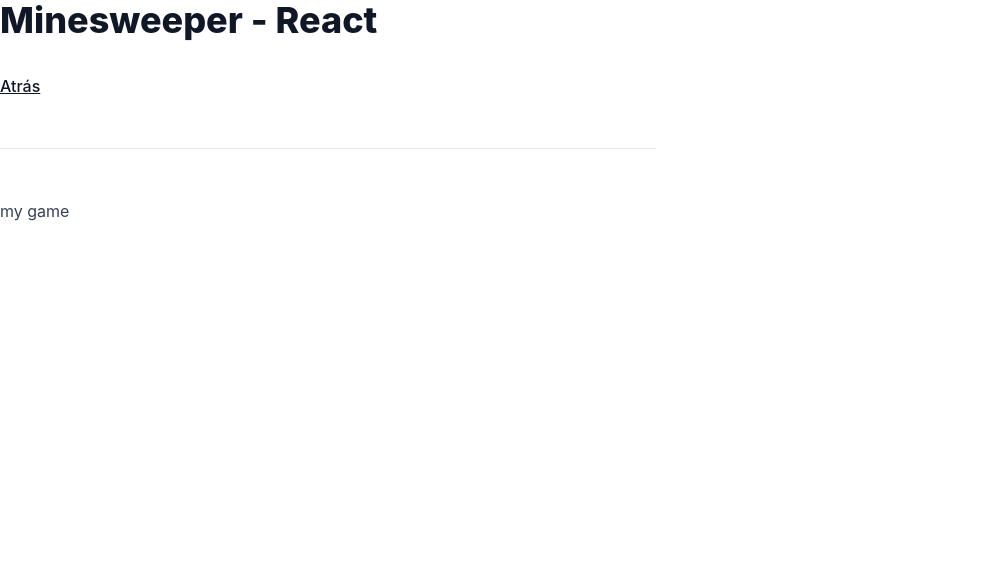
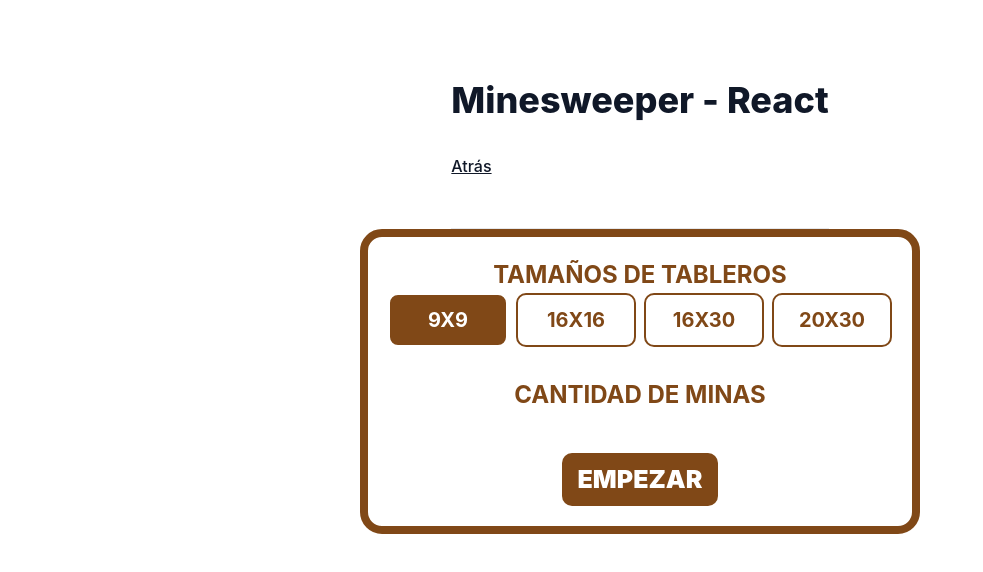
Before and after one commit to eduard02-coder/minesweeper-react, a React (Vite) app: page /game in a window 1280 px wide. Shown: the top 572 px of the page, without its empty margins (0-983 px from the left). Built offline with nearby package versions, Linux system fonts and the light colour scheme.

Commit message:
important change on settings component after this commit

```diff
--- a/package.json
+++ b/package.json
@@ -15,6 +15,7 @@
     "react": "^19.2.8",
     "react-dom": "^19.2.8",
     "react-router-dom": "^7.18.3",
+    "tailwind-merge": "^3.6.0",
     "tailwindcss": "^4.3.3"
   },
   "devDependencies": {
--- a/src/App.jsx
+++ b/src/App.jsx
@@ -1,15 +1,24 @@
 import { Routes, Route } from 'react-router-dom';
 import Landing from './components/pages/Landing';
-import Game from './components/pages/Game';
+import GamePage from './components/pages/GamePage';
 
 function App() {
   return (
-    <div className="prose ">
+    <div
+      className="
+        max-w-none
+        py-20
+        flex
+        flex-col
+        justify-center
+        items-center
+      "
+    >
       <title>Minesweeper - React</title>
 
       <Routes>
         <Route path="/" element={<Landing />} />
-        <Route path="/game" element={<Game />} />
+        <Route path="/game" element={<GamePage />} />
       </Routes>
     </div>
   );
--- /dev/null
+++ b/src/components/components/Button.jsx
@@ -0,0 +1,28 @@
+import { twMerge } from 'tailwind-merge';
+
+const Button = ({
+  children,
+  onClick = () => {},
+  className = '',
+  style = {},
+}) => {
+  return (
+    <button
+      onClick={onClick}
+      className={twMerge(`
+        cursor-pointer
+        bg-gray-600
+        py-2
+        px-4
+        text-white
+        rounded-sm
+        ${className}
+        `)}
+      style={style}
+    >
+      {children}
+    </button>
+  );
+};
+
+export default Button;
--- a/src/components/components/Link.jsx
+++ b/src/components/components/Link.jsx
@@ -1,8 +1,9 @@
 import { Link as ReactLink } from 'react-router-dom';
+import { twMerge } from 'tailwind-merge';
 
-const Link = ({ to, children }) => {
+const Link = ({ to, children, className }) => {
   return (
-    <ReactLink className="hover:text-red-700 hover:underline" to={to}>
+    <ReactLink className={twMerge(`hover:text-red-700 ${className}`)} to={to}>
       {children}
     </ReactLink>
   );
--- /dev/null
+++ b/src/components/components/List.jsx
@@ -0,0 +1,15 @@
+import { twMerge } from 'tailwind-merge';
+
+const List = ({ items, className = '' }) => {
+  return (
+    <ul className={twMerge(`m-0 p-0 ${className}`)}>
+      {items.map((elem, index) => (
+        <li className="m-0 p-0" key={index}>
+          {elem}
+        </li>
+      ))}
+    </ul>
+  );
+};
+
+export default List;
--- /dev/null
+++ b/src/components/components/Minesweeper/Game.jsx
@@ -0,0 +1,6 @@
+function Game(chosenSettings) {
+  console.log(chosenSettings);
+  return <>hola</>;
+}
+
+export default Game;
--- /dev/null
+++ b/src/components/components/Minesweeper/Minesweeper.jsx
@@ -0,0 +1,15 @@
+import Settings from './Settings';
+import Game from './Game';
+import { useState } from 'react';
+
+function Minesweeper() {
+  const [settingsSelect, setSettingsSelect] = useState({ ready: false });
+
+  console.log(settingsSelect);
+  if (!settingsSelect.ready) {
+    return <Settings select={settingsSelect} selectFunc={setSettingsSelect} />;
+  }
+  return <Game chosenSettings={settingsSelect} />;
+}
+
+export default Minesweeper;
--- /dev/null
+++ b/src/components/components/Minesweeper/Settings.jsx
@@ -0,0 +1,132 @@
+import settingsFile from './settings.json';
+import List from '../List';
+import Button from '../Button';
+import { useState } from 'react';
+
+const getSettings = (settings) => {
+  const length = settings.length;
+  const newList = [];
+
+  for (let i = 0; i < length; i++) {
+    newList.push({ ...settings[i], id: i, selected: false });
+    settings[i].mineOptions = settings[i].mineOptions.map((elem) => {
+      return { mines: elem, selected: false };
+    });
+  }
+  newList[0].selected = true;
+  newList[0].mineOptions[0] = true;
+  return newList;
+};
+
+function Settings({ select, selectFunc }) {
+  const settingsList = getSettings(settingsFile);
+  const [mineOptions, setMineOptions] = useState([]);
+  const [settingsState, setSettingsState] = useState(settingsList);
+
+  const getBoardSizeItems = (settingsList) => {
+    const boardSelectHandler = (id) => {
+      const selectedItem = settingsList.find((elem) => elem.id === id);
+
+      // --- retrieve info
+      selectFunc({
+        ...select,
+        cols: selectedItem.boardSize.cols,
+        rows: selectedItem.boardSize.rows,
+      });
+
+      // --- mine options array setup ---
+      const mOptions = selectedItem.mineOptions.map((elem) => {
+        return { mines: elem, selected: false };
+      });
+      setMineOptions(mOptions);
+
+      // --- selected button styling ---
+      settingsList.forEach((elem) => {
+        elem.selected = false;
+      });
+      selectedItem.selected = true;
+    };
+
+    return settingsList.map((elem) => {
+      let selectedStyle = '';
+      if (elem.selected) {
+        selectedStyle = 'text-white bg-[rgb(128,72,23)]';
+      }
+
+      return (
+        <Button
+          className={`w-30 py-2.5 text-[20px] bg-white text-[rgb(128,72,23)] border-2 rounded-[10px] ${selectedStyle}`}
+          onClick={() => boardSelectHandler(elem.id)}
+        >
+          {`${elem.boardSize.rows}X${elem.boardSize.cols}`}
+        </Button>
+      );
+    });
+  };
+
+  const boardSizeItems = getBoardSizeItems(settingsState);
+
+  const mineOptionsItems = mineOptions.map((elem) => {
+    const mineSelectHandler = () => {
+      // --- retrieve info
+      selectFunc({
+        ...select,
+        mines: elem.mines,
+      });
+    };
+    return (
+      <Button
+        className={`w-30 py-2.5 text-[20px] bg-white text-[rgb(128,72,23)] border-2 rounded-[10px]`}
+        onClick={mineSelectHandler}
+      >
+        {elem.mines}
+      </Button>
+    );
+  });
+
+  const startBtnHandler = () => {
+    selectFunc({
+      ...select,
+      ready: true,
+    });
+  };
+
+  return (
+    <div
+      className="
+      flex
+      flex-col
+      font-bold
+      uppercase
+      text-center
+      p-5 border-8
+      border-[rgb(128,72,23)]
+      rounded-[22px]
+      "
+    >
+      <h2 className="text-[24px] text-[rgb(128,72,23)]">Tamaños de Tableros</h2>
+
+      <List
+        className="list-none flex gap-2 justify-center items-center"
+        items={boardSizeItems}
+      />
+
+      <h2 className="text-[24px] text-[rgb(128,72,23)] mt-7.5">
+        Cantidad de Minas
+      </h2>
+
+      <List
+        className="list-none flex gap-2 justify-center items-center"
+        items={mineOptionsItems}
+      />
+      <Button
+        className="w-fit mx-auto text-[25px] rounded-[10px] bg-[rgb(128,72,23)] uppercase font-black mt-10"
+        onClick={startBtnHandler}
+      >
+        Empezar
+      </Button>
+    </div>
+  );
+}
+
+export default Settings;
--- /dev/null
+++ b/src/components/components/Minesweeper/settings.json
@@ -0,0 +1,33 @@
+[
+  {
+    "boardSize": {
+      "cols": 9,
+      "rows": 9
+    },
+    "mineOptions": [10, 15, 20]
+  },
+
+  {
+    "boardSize": {
+      "cols": 16,
+      "rows": 16
+    },
+    "mineOptions": [25, 50, 75]
+  },
+
+  {
+    "boardSize": {
+      "cols": 30,
+      "rows": 16
+    },
+    "mineOptions": [50, 115, 180]
+  },
+
+  {
+    "boardSize": {
+      "cols": 30,
+      "rows": 20
+    },
+    "mineOptions": [70, 175, 220]
+  }
+]
--- a/src/components/pages/Game.jsx
+++ /dev/null
@@ -1,16 +0,0 @@
-import Link from '../components/Link';
-
-function Game() {
-  return (
-    <>
-      <header>
-        <h1>Minesweeper - React</h1>
-        <Link to={'/'}>Atrás</Link>
-        <hr />
-      </header>
-      <main>my game</main>
-    </>
-  );
-}
-
-export default Game;
--- /dev/null
+++ b/src/components/pages/GamePage.jsx
@@ -0,0 +1,19 @@
+import Link from '../components/Link';
+import Minesweeper from '../components/Minesweeper/Minesweeper';
+
+function GamePage() {
+  return (
+    <>
+      <header className="prose">
+        <h1>Minesweeper - React</h1>
+        <Link to={'/'}>Atrás</Link>
+        <hr />
+      </header>
+      <main>
+        <Minesweeper />
+      </main>
+    </>
+  );
+}
+
+export default GamePage;
--- a/src/components/pages/Landing.jsx
+++ b/src/components/pages/Landing.jsx
@@ -2,7 +2,13 @@ import Link from '../components/Link';
 
 function Landing() {
   return (
-    <div className="landing-page">
+    <div
+      className="
+      prose
+      max-w-325
+      px-2.5
+    "
+    >
       <header>
         <h1>Trabajo Práctico 2 - Javascript</h1>
         <h5>Alumno: Eduardo O.</h5>
@@ -123,7 +129,20 @@ function Landing() {
         <section className="resolucion">
           <h2>Resolución</h2>
           <p>
-            <Link to={'/game'}>Juego</Link>
+            <Link
+              className="
+              text-[25px]
+            text-amber-900
+              mx-auto
+              block
+              w-fit
+              uppercase
+              no-underline
+              "
+              to={'/game'}
+            >
+              {'👉  Juego  👈'}
+            </Link>
           </p>
         </section>
       </main>
```
Also changed, not shown: 1 other file (tests, documents, lock files or other folders).
